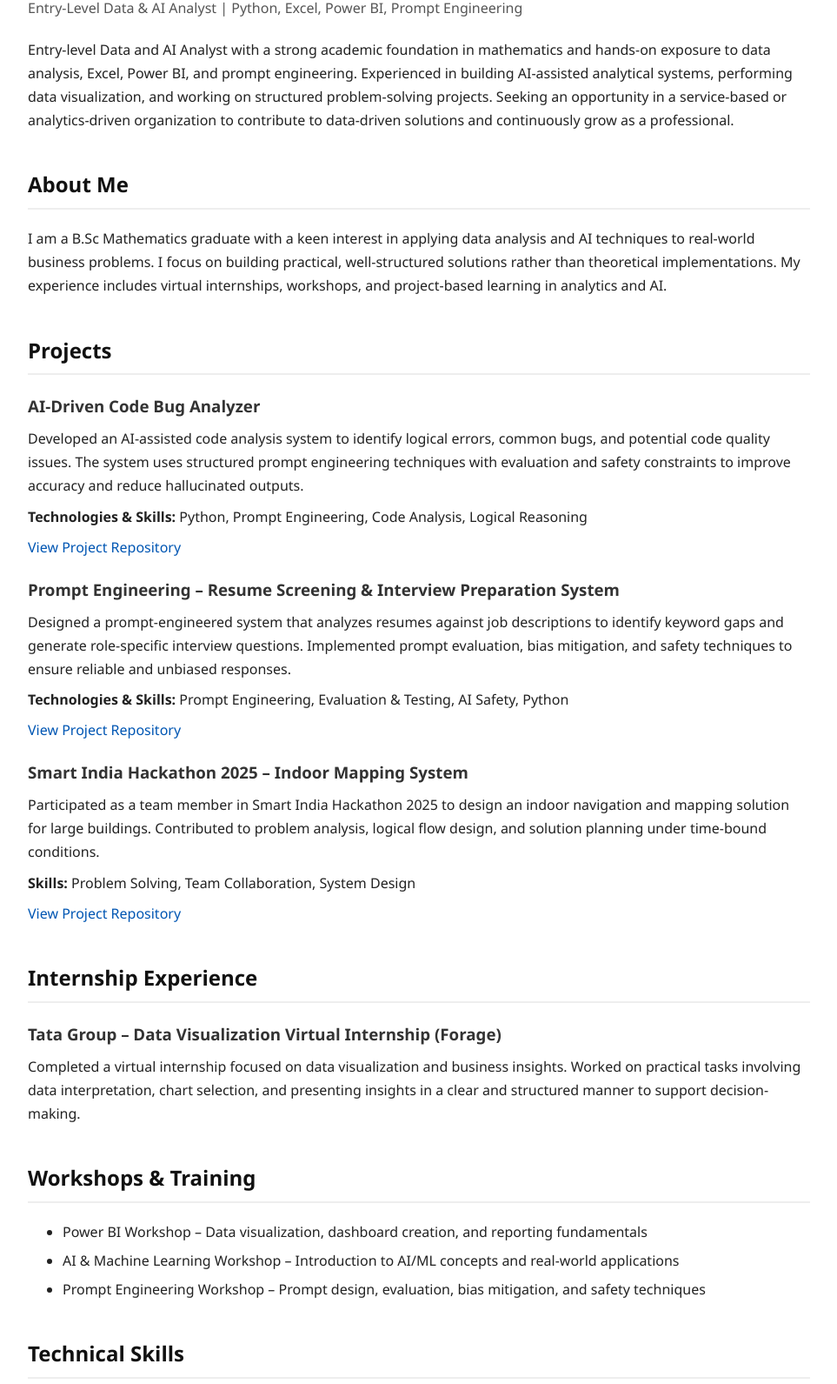
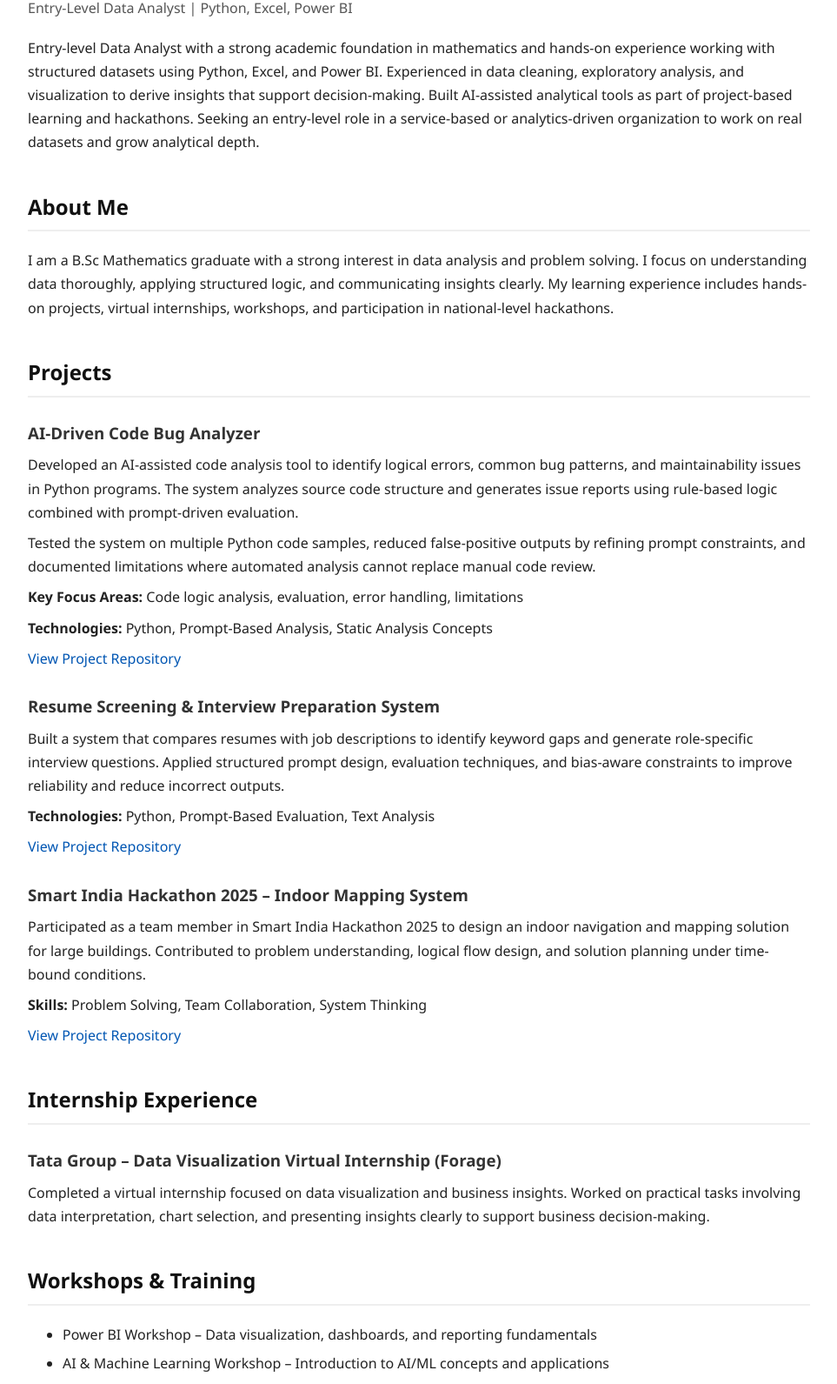
Before and after one commit to Shan012lgtm/Shan012gtm.github.io, a plain HTML site: page index.html in a window 1280 px wide. Shown: the part 103-1694 px from the top of the page at 87% size, without its empty margins (158-1121 px from the left). Drawn offline with Linux system fonts and the light colour scheme.

Commit message:
Update index.html

```diff
--- a/index.html
+++ b/index.html
@@ -4,6 +4,7 @@
   <meta charset="UTF-8">
   <title>S Dharshan | Portfolio</title>
   <meta name="viewport" content="width=device-width, initial-scale=1">
+
   <style>
     body {
       font-family: "Segoe UI", Arial, sans-serif;
@@ -13,91 +14,107 @@
       color: #222;
       background-color: #ffffff;
     }
+
     h1 {
       font-size: 32px;
       margin-bottom: 5px;
+      color: #111;
     }
+
     h2 {
       margin-top: 40px;
       border-bottom: 2px solid #eee;
       padding-bottom: 6px;
       color: #111;
     }
+
     h3 {
+      margin-top: 25px;
       margin-bottom: 6px;
       color: #333;
     }
+
     p {
       margin: 8px 0;
     }
+
     ul {
-      margin-top: 6px;
+      margin-top: 8px;
     }
+
     li {
       margin-bottom: 6px;
     }
+
     a {
       color: #0056b3;
       text-decoration: none;
     }
+
     a:hover {
       text-decoration: underline;
     }
+
     .subtitle {
       font-size: 16px;
       color: #555;
-      margin-bottom: 20px;
-    }
-    .section {
-      margin-top: 25px;
+      margin-bottom: 18px;
     }
   </style>
 </head>
+
 <body>
 
 <h1>S Dharshan</h1>
 <div class="subtitle">
-Entry-Level Data & AI Analyst | Python, Excel, Power BI, Prompt Engineering
+Entry-Level Data Analyst | Python, Excel, Power BI
 </div>
 
 <p>
-Entry-level Data and AI Analyst with a strong academic foundation in mathematics and hands-on exposure
-to data analysis, Excel, Power BI, and prompt engineering. Experienced in building AI-assisted analytical
-systems, performing data visualization, and working on structured problem-solving projects.
-Seeking an opportunity in a service-based or analytics-driven organization to contribute to
-data-driven solutions and continuously grow as a professional.
+Entry-level Data Analyst with a strong academic foundation in mathematics and hands-on
+experience working with structured datasets using Python, Excel, and Power BI.
+Experienced in data cleaning, exploratory analysis, and visualization to derive insights
+that support decision-making. Built AI-assisted analytical tools as part of project-based
+learning and hackathons. Seeking an entry-level role in a service-based or analytics-driven
+organization to work on real datasets and grow analytical depth.
 </p>
 
 <h2>About Me</h2>
 <p>
-I am a B.Sc Mathematics graduate with a keen interest in applying data analysis and AI techniques
-to real-world business problems. I focus on building practical, well-structured solutions rather
-than theoretical implementations. My experience includes virtual internships, workshops, and
-project-based learning in analytics and AI.
+I am a B.Sc Mathematics graduate with a strong interest in data analysis and problem solving.
+I focus on understanding data thoroughly, applying structured logic, and communicating insights
+clearly. My learning experience includes hands-on projects, virtual internships, workshops,
+and participation in national-level hackathons.
 </p>
 
 <h2>Projects</h2>
 
 <h3>AI-Driven Code Bug Analyzer</h3>
 <p>
-Developed an AI-assisted code analysis system to identify logical errors, common bugs,
-and potential code quality issues. The system uses structured prompt engineering techniques
-with evaluation and safety constraints to improve accuracy and reduce hallucinated outputs.
+Developed an AI-assisted code analysis tool to identify logical errors, common bug patterns,
+and maintainability issues in Python programs. The system analyzes source code structure and
+generates issue reports using rule-based logic combined with prompt-driven evaluation.
 </p>
-<p><strong>Technologies & Skills:</strong> Python, Prompt Engineering, Code Analysis, Logical Reasoning</p>
+<p>
+Tested the system on multiple Python code samples, reduced false-positive outputs by refining
+prompt constraints, and documented limitations where automated analysis cannot replace
+manual code review.
+</p>
+<p><strong>Key Focus Areas:</strong> Code logic analysis, evaluation, error handling, limitations</p>
+<p><strong>Technologies:</strong> Python, Prompt-Based Analysis, Static Analysis Concepts</p>
 <p>
 <a href="https://github.com/Shan012gtm/ai-code-bug-analyzer" target="_blank">
 View Project Repository
 </a>
 </p>
 
-<h3>Prompt Engineering – Resume Screening & Interview Preparation System</h3>
+<h3>Resume Screening & Interview Preparation System</h3>
 <p>
-Designed a prompt-engineered system that analyzes resumes against job descriptions to
-identify keyword gaps and generate role-specific interview questions. Implemented prompt
-evaluation, bias mitigation, and safety techniques to ensure reliable and unbiased responses.
+Built a system that compares resumes with job descriptions to identify keyword gaps and generate
+role-specific interview questions. Applied structured prompt design, evaluation techniques,
+and bias-aware constraints to improve reliability and reduce incorrect outputs.
 </p>
-<p><strong>Technologies & Skills:</strong> Prompt Engineering, Evaluation & Testing, AI Safety, Python</p>
+<p><strong>Technologies:</strong> Python, Prompt-Based Evaluation, Text Analysis</p>
 <p>
 <a href="https://github.com/Shan012gtm/prompt-engineering-project" target="_blank">
 View Project Repository
@@ -106,11 +123,11 @@ View Project Repository
 
 <h3>Smart India Hackathon 2025 – Indoor Mapping System</h3>
 <p>
-Participated as a team member in Smart India Hackathon 2025 to design an indoor navigation
-and mapping solution for large buildings. Contributed to problem analysis, logical flow
-design, and solution planning under time-bound conditions.
+Participated as a team member in Smart India Hackathon 2025 to design an indoor navigation and
+mapping solution for large buildings. Contributed to problem understanding, logical flow design,
+and solution planning under time-bound conditions.
 </p>
-<p><strong>Skills:</strong> Problem Solving, Team Collaboration, System Design</p>
+<p><strong>Skills:</strong> Problem Solving, Team Collaboration, System Thinking</p>
 <p>
 <a href="https://github.com/Shan012gtm/hackathon-project" target="_blank">
 View Project Repository
@@ -121,26 +138,33 @@ View Project Repository
 
 <h3>Tata Group – Data Visualization Virtual Internship (Forage)</h3>
 <p>
-Completed a virtual internship focused on data visualization and business insights.
-Worked on practical tasks involving data interpretation, chart selection, and presenting
-insights in a clear and structured manner to support decision-making.
+Completed a virtual internship focused on data visualization and business insights. Worked on
+practical tasks involving data interpretation, chart selection, and presenting insights clearly
+to support business decision-making.
 </p>
 
 <h2>Workshops & Training</h2>
 <ul>
-  <li>Power BI Workshop – Data visualization, dashboard creation, and reporting fundamentals</li>
-  <li>AI & Machine Learning Workshop – Introduction to AI/ML concepts and real-world applications</li>
-  <li>Prompt Engineering Workshop – Prompt design, evaluation, bias mitigation, and safety techniques</li>
+  <li>Power BI Workshop – Data visualization, dashboards, and reporting fundamentals</li>
+  <li>AI & Machine Learning Workshop – Introduction to AI/ML concepts and applications</li>
+  <li>Prompt Engineering Workshop – Prompt design, evaluation, bias awareness, and safety techniques</li>
 </ul>
 
 <h2>Technical Skills</h2>
 <ul>
-  <li><strong>Programming & Analysis:</strong> Python, Logical Problem Solving</li>
+  <li><strong>Programming:</strong> Python</li>
+  <li><strong>Data Analysis:</strong> Data Cleaning, Exploratory Data Analysis, Logical Reasoning</li>
   <li><strong>Data Tools:</strong> Excel, Power BI, Pandas, NumPy</li>
-  <li><strong>Data Visualization:</strong> Matplotlib, Seaborn</li>
+  <li><strong>Visualization:</strong> Matplotlib, Seaborn</li>
   <li><strong>Databases:</strong> SQL (Basic)</li>
-  <li><strong>AI & Prompt Engineering:</strong> Prompt Design, Evaluation & Testing, Bias & Safety</li>
+  <li><strong>AI Tools:</strong> Prompt-based analysis and evaluation (supporting skill)</li>
 </ul>
+
+<h2>Current Focus</h2>
+<p>
+Actively improving my ability to work with larger datasets, apply structured analytical
+approaches, and clearly explain data-driven decisions during interviews and team discussions.
+</p>
 
 <h2>Contact</h2>
 <p>
```
